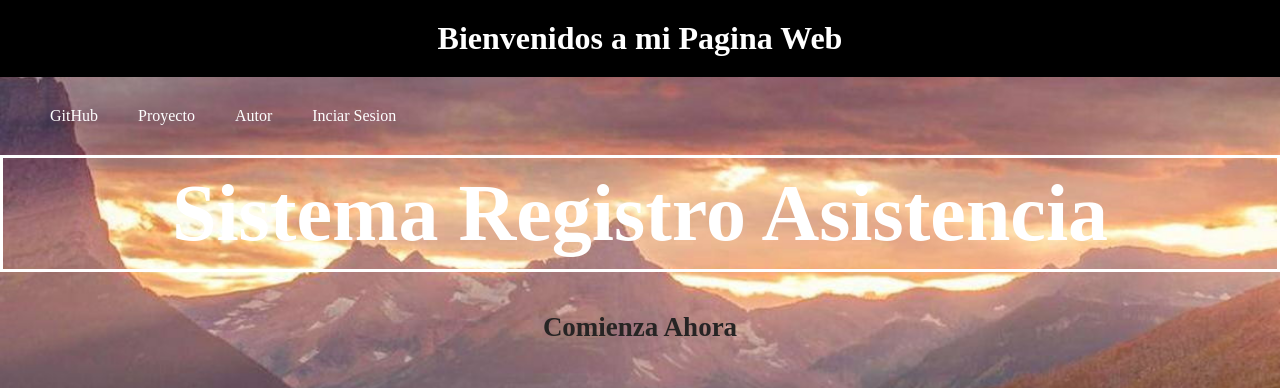
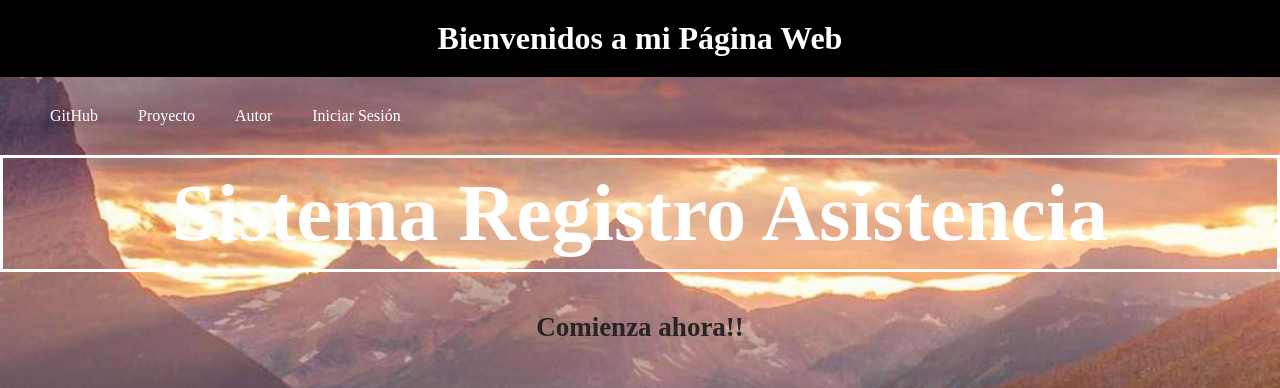
Before and after one commit to sergiojg19/Proyecto, a plain HTML site: page index.html in a window 1280 px wide. Shown: the top 388 px of the page. Drawn offline with Linux system fonts and the light colour scheme.

Commit message:
Update index.html

```diff
--- a/index.html
+++ b/index.html
@@ -11,7 +11,7 @@
 <body>
 
     <div class="info">
-        <h1>Bienvenidos a mi Pagina Web</h1>
+        <h1>Bienvenidos a mi Página Web</h1>
     </div>
     <header>
         <nav>
@@ -23,7 +23,7 @@
                 <li><a
                         href="https://sergiojg19.github.io/3indexAutor/">Autor</a>
                 </li>
-                <li><a href="######">Inciar Sesion</a></li>
+                <li><a href="######">Iniciar Sesión</a></li>
             </ul>
         </nav>
     </header>
@@ -31,7 +31,7 @@
         <h1>Sistema Registro Asistencia</h1>
     </section>
     <section class="seccion1">
-        <h2>Comienza Ahora</h2>
+        <h2>Comienza ahora!!</h2>
     </section>
 
 </body>
```
